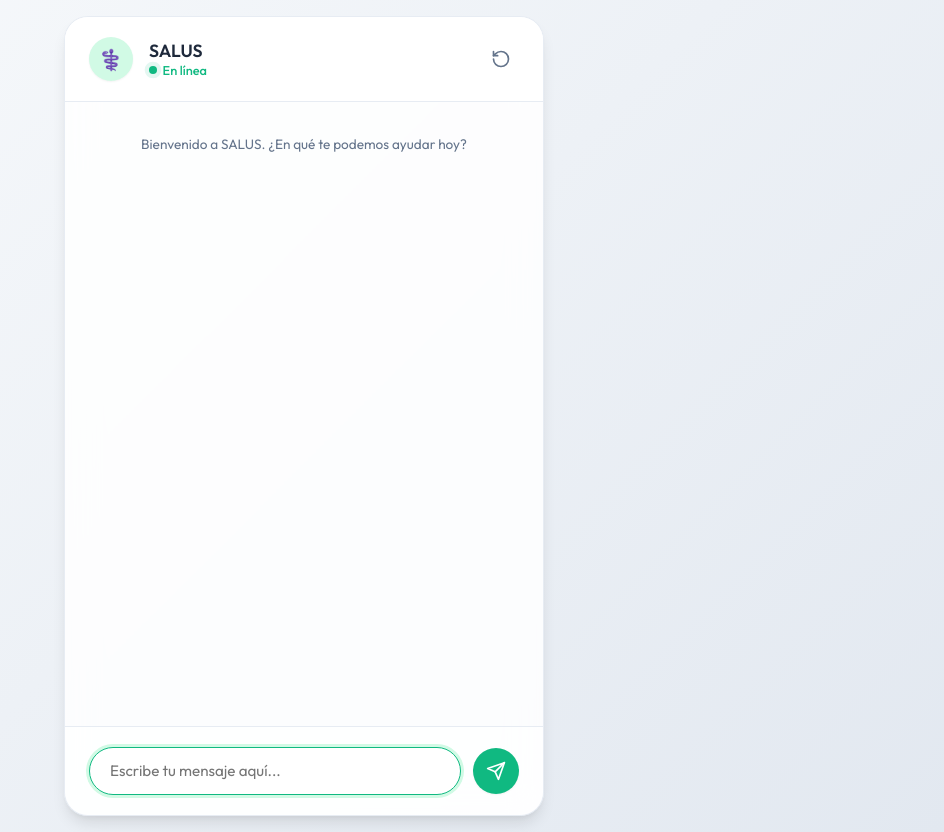
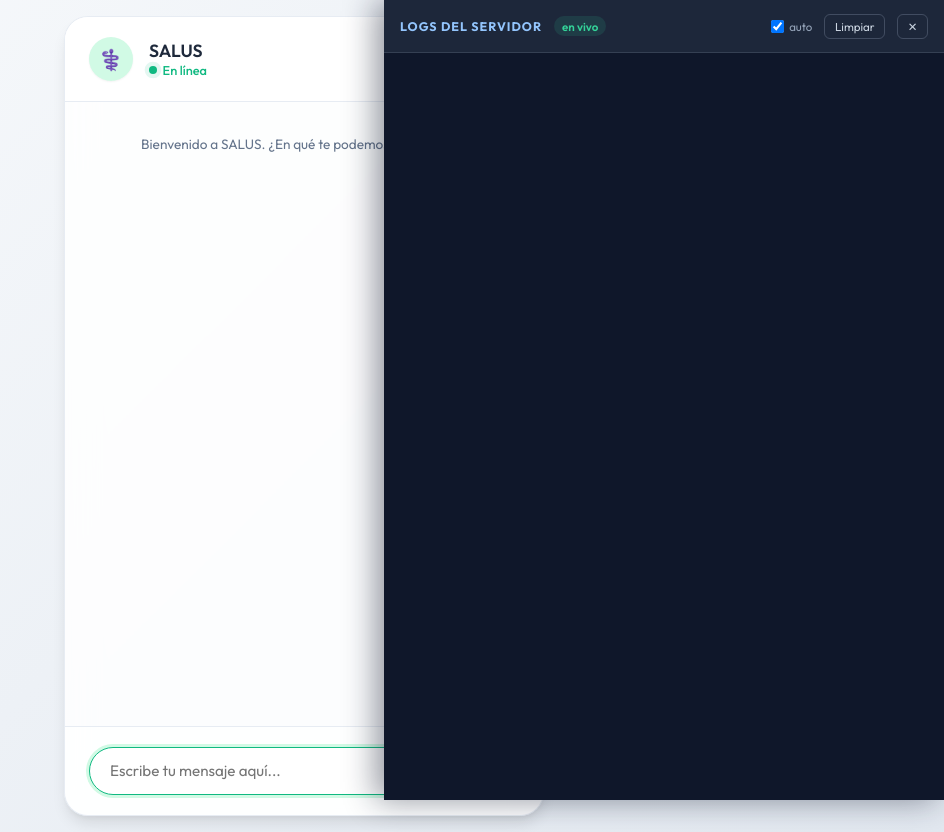
Before and after one commit to Leecsito/Salus, a Flask app: page / in a window 1280 px wide. Shown: the whole page, without its empty margins (336-1280 px from the left). Run offline with Flask 3, Linux system fonts and the light colour scheme; parts of the project's set-up code (start-up, migrations or seed data) failed here and were passed over.

Commit message:
asddasasdasd

```diff
--- a/app.py
+++ b/app.py
@@ -2,21 +2,30 @@ from flask import Flask, render_template, request, jsonify, session
 from flask_limiter import Limiter
 from flask_limiter.util import get_remote_address
 from werkzeug.exceptions import HTTPException
+import asyncio
+import logging
 import os
-import asyncio
 import sys
-import traceback
+import time
 
 # Agregar la ruta actual para las importaciones
 sys.path.append(os.path.dirname(os.path.abspath(__file__)))
 
 from config import SECRET_KEY, validar_config
+from logs import buffer_logs, configurar_logging, recortar
 from main import responder_recepcion
 from asesoria.asesoria import responder_asesoria
 from producto.producto import ejecutar_busqueda_producto as ejecutar_producto
 
+configurar_logging()
+logger = logging.getLogger("salus.app")
+
 # Falla al arrancar si faltan variables críticas (mejor que fallar en la primera petición)
-validar_config()
+try:
+    validar_config()
+except EnvironmentError as e:
+    logger.error("Configuración incompleta:\n%s", e)
+    raise
 
 app = Flask(__name__)
 app.secret_key = SECRET_KEY
@@ -53,7 +62,7 @@ def server_error(e):
 def unhandled_exception(e):
     if isinstance(e, HTTPException):
         return jsonify({"respuesta": f"Error {e.code}: {e.name}"}), e.code
-    print(f"[EXCEPCIÓN NO MANEJADA]:\n{traceback.format_exc()}")
+    logger.error("Excepción no manejada: %s", e, exc_info=True)
     return jsonify({"respuesta": "Error inesperado. Intenta de nuevo."}), 500
 # ─────────────────────────────────────────────────────────────────────────────
 
@@ -73,10 +82,12 @@ def chat():
     """
     data = request.get_json(force=True, silent=True)
     if not data:
+        logger.warning("Solicitud rechazada: sin JSON válido")
         return jsonify({"respuesta": "Solicitud inválida. Envía un JSON con el campo 'mensaje'."}), 400
 
     mensaje_usuario = data.get("mensaje", "").strip()
     if not mensaje_usuario:
+        logger.warning("Solicitud rechazada: mensaje vacío")
         return jsonify({"respuesta": "El mensaje no puede estar vacío."}), 400
 
     # Inicializar sesión si está vacía (ej. primera visita o sesión expirada)
@@ -87,7 +98,12 @@ def chat():
     fase_actual = session.get('fase', 'recepcion')
     historial = session.get('historial', [])
 
+    inicio = time.perf_counter()
+    logger.info("→ POST /api/chat | fase=%s | mensaje=%r", fase_actual, recortar(mensaje_usuario))
+
     def ok(respuesta, fase):
+        logger.info("← POST /api/chat | fase=%s | %.0f ms | respuesta=%r",
+                    fase, (time.perf_counter() - inicio) * 1000, recortar(respuesta, 200))
         return jsonify({"respuesta": respuesta, "fase": fase})
 
     try:
@@ -137,13 +153,34 @@ def chat():
             session.clear()
             return jsonify({"respuesta": "Sesión reiniciada. ¿En qué te puedo ayudar?", "fase": "recepcion"})
 
-    except Exception:
-        print(f"[ERROR en /api/chat]:\n{traceback.format_exc()}")
+    except Exception as e:
+        logger.error("Error procesando mensaje: %s", e, exc_info=True)
         return jsonify({"respuesta": "Lo siento, ocurrió un error al procesar tu mensaje. Intenta de nuevo."}), 500
+
+
+@app.route("/api/logs")
+@limiter.limit("60 per minute")
+def ver_logs():
+    """
+    Expone las últimas entradas del buffer de logs para el panel de depuración.
+    En local está abierto; en Render exige la variable LOGS_TOKEN.
+    """
+    token = os.environ.get("LOGS_TOKEN", "")
+    if token:
+        if request.args.get("token", "") != token:
+            return jsonify({"respuesta": "Token de logs inválido."}), 403
+    elif os.environ.get("RENDER"):
+        return jsonify({"respuesta": "Logs deshabilitados en producción: define LOGS_TOKEN en Render."}), 404
+
+    limite_arg = request.args.get("limit", "100")
+    limite = int(limite_arg) if limite_arg.isdigit() else 100
+    limite = max(1, min(limite, 500))
+    return jsonify({"logs": buffer_logs.ultimas(limite)})
 
 
 @app.route("/api/reset", methods=["POST"])
 def reset():
+    logger.info("↺ Sesión reiniciada por el usuario")
     session.clear()
     return jsonify({"status": "ok"})
 
--- a/main.py
+++ b/main.py
@@ -1,8 +1,12 @@
 import json
+import logging
 import os
 import sys
 sys.path.insert(0, os.path.dirname(os.path.abspath(__file__)))
 from groq_cliente import llamar_groq
+from logs import recortar
+
+logger = logging.getLogger("salus.recepcion")
 
 PROMPT_SISTEMA_RECEPCION = """Eres el recepcionista virtual de Nature's Green. Hablas con calidez, empatía genuina y cercanía, como alguien que realmente se preocupa por la persona. Nunca suenas frío, robótico ni insistente. Tu objetivo es acompañar al cliente en la conversación hasta descubrir exactamente qué necesita, sin apresurarlo. Tus respuestas son siempre cortas: máximo 1-2 frases, sin rodeos ni texto de relleno.
 
@@ -44,6 +48,7 @@ def responder_recepcion(mensaje_usuario: str, historial: list):
 
     historial.append({"role": "user", "content": mensaje_usuario})
 
+    logger.info("Recepción | prompt=PROMPT_SISTEMA_RECEPCION | user=%r", recortar(mensaje_usuario))
     try:
         respuesta_api = llamar_groq(
             messages=historial,
@@ -57,8 +62,9 @@ def responder_recepcion(mensaje_usuario: str, historial: list):
 
         historial.append({"role": "assistant", "content": json.dumps(datos)})
 
+        logger.info("Recepción resuelta | intencion=%s | respuesta=%r", intencion, recortar(respuesta_ia, 200))
         return respuesta_ia, intencion, historial
 
     except Exception as e:
-        print(f"[main.py] Error al consultar Groq: {e}")
+        logger.error("Recepción falló: %s", e, exc_info=True)
         return "Lo siento, tuve un problema para responder. Intenta de nuevo en unos segundos.", "error", historial
--- a/producto/database.py
+++ b/producto/database.py
@@ -3,6 +3,7 @@ database.py — Consulta a la base de datos Turso.
 Responsabilidad: conectarse a Turso (SQLite serverless) y buscar productos
 por nombre o descripción. Devuelve una lista de diccionarios con los datos.
 """
+import logging
 import os
 import sys
 import libsql_client
@@ -10,6 +11,9 @@ import libsql_client
 # Importa las credenciales desde el módulo central de configuración
 sys.path.insert(0, os.path.join(os.path.dirname(os.path.abspath(__file__)), ".."))
 from config import TURSO_URL, TURSO_TOKEN
+from logs import recortar
+
+logger = logging.getLogger("salus.turso")
 
 CONSULTA_SQL = """
 SELECT nombre_producto, marca, descripcion, precio1, slug,
@@ -27,6 +31,7 @@ async def buscar_producto(termino: str) -> list:
     Devuelve lista de dicts con los campos del producto, o lista vacía si no hay resultados.
     """
     termino_sql = f"%{termino}%"
+    logger.info("Turso → consulta productos LIKE %r", recortar(termino, 80))
     async with libsql_client.create_client(url=TURSO_URL, auth_token=TURSO_TOKEN) as db:
         resultado = await db.execute(CONSULTA_SQL, [termino_sql, termino_sql])
 
@@ -49,4 +54,5 @@ async def buscar_producto(termino: str) -> list:
                 "recomendaciones":   fila[12],
                 "disponible":        bool(fila[13]),
             })
+        logger.info("Turso ← %d fila(s)", len(productos))
         return productos
--- a/static/script.js
+++ b/static/script.js
@@ -112,4 +112,105 @@ document.addEventListener('DOMContentLoaded', () => {
             }
         }
     });
+
+    // ── Panel de logs del servidor ──────────────────────────────
+    const logBtn     = document.getElementById('log-btn');
+    const logPanel   = document.getElementById('log-panel');
+    const logEntries = document.getElementById('log-entries');
+    const logClose   = document.getElementById('log-close');
+    const logClear   = document.getElementById('log-clear');
+    const logAuto    = document.getElementById('log-autoscroll');
+    const logStatus  = document.getElementById('log-status');
+
+    let logTimer = null;
+
+    // Token opcional: viaja en la URL (?log_token=...) y se guarda en la pestaña
+    const params = new URLSearchParams(window.location.search);
+    if (params.has('log_token')) {
+        sessionStorage.setItem('salus_log_token', params.get('log_token'));
+        params.delete('log_token');
+        const resto = params.toString();
+        history.replaceState(null, '', window.location.pathname + (resto ? '?' + resto : ''));
+    }
+
+    function crearCelda(clase, texto) {
+        const celda = document.createElement('span');
+        celda.className = clase;
+        celda.textContent = texto;
+        return celda;
+    }
+
+    function renderLogs(entradas) {
+        logEntries.textContent = '';
+        if (!entradas.length) {
+            const vacio = document.createElement('div');
+            vacio.className = 'log-empty';
+            vacio.textContent = 'Sin actividad todavía.';
+            logEntries.appendChild(vacio);
+            return;
+        }
+        for (const entrada of entradas) {
+            const fila = document.createElement('div');
+            fila.className = 'log-row log-' + (entrada.nivel || 'info').toLowerCase();
+            fila.append(
+                crearCelda('log-time', entrada.ts || ''),
+                crearCelda('log-level', entrada.nivel || ''),
+                crearCelda('log-module', entrada.modulo || ''),
+                crearCelda('log-msg', entrada.mensaje || '')
+            );
+            logEntries.appendChild(fila);
+        }
+        if (logAuto.checked) {
+            logEntries.scrollTop = logEntries.scrollHeight;
+        }
+    }
+
+    async function cargarLogs() {
+        const token = sessionStorage.getItem('salus_log_token') || '';
+        try {
+            const url = '/api/logs?limit=200' + (token ? '&token=' + encodeURIComponent(token) : '');
+            const respuesta = await fetch(url);
+            const datos = await respuesta.json();
+            if (respuesta.ok) {
+                logStatus.textContent = 'en vivo';
+                logStatus.className = 'log-status ok';
+                renderLogs(datos.logs || []);
+            } else {
+                logStatus.textContent = datos.respuesta || 'no disponible';
+                logStatus.className = 'log-status error';
+            }
+        } catch (error) {
+            logStatus.textContent = 'sin conexión';
+            logStatus.className = 'log-status error';
+        }
+    }
+
+    function detenerLogs() {
+        if (logTimer) {
+            clearInterval(logTimer);
+            logTimer = null;
+        }
+    }
+
+    logBtn.addEventListener('click', () => {
+        const estabaAbierto = !logPanel.hidden;
+        logPanel.hidden = estabaAbierto;
+        logBtn.classList.toggle('active', !estabaAbierto);
+        if (estabaAbierto) {
+            detenerLogs();
+        } else {
+            cargarLogs();
+            logTimer = setInterval(cargarLogs, 3000);
+        }
+    });
+
+    logClose.addEventListener('click', () => {
+        logPanel.hidden = true;
+        logBtn.classList.remove('active');
+        detenerLogs();
+    });
+
+    logClear.addEventListener('click', () => {
+        logEntries.textContent = '';
+    });
 });
--- a/static/style.css
+++ b/static/style.css
@@ -290,3 +290,153 @@ body {
     0%, 80%, 100% { transform: scale(0); }
     40% { transform: scale(1); }
 }
+
+/* ── Panel de logs del servidor ─────────────────────────────── */
+.header-actions {
+    display: flex;
+    align-items: center;
+    gap: 0.35rem;
+}
+
+.icon-btn.active {
+    background: var(--primary-light);
+    color: var(--primary-dark);
+}
+
+.log-panel {
+    position: fixed;
+    top: 0;
+    right: 0;
+    width: min(560px, 100vw);
+    height: 100vh;
+    background: #0f172a;
+    color: #e2e8f0;
+    display: flex;
+    flex-direction: column;
+    box-shadow: -8px 0 30px rgba(15, 23, 42, 0.45);
+    z-index: 1000;
+}
+
+.log-header {
+    display: flex;
+    align-items: center;
+    gap: 0.75rem;
+    padding: 0.85rem 1rem;
+    border-bottom: 1px solid rgba(148, 163, 184, 0.2);
+    background: rgba(30, 41, 59, 0.95);
+}
+
+.log-title {
+    font-size: 0.78rem;
+    font-weight: 700;
+    letter-spacing: 0.08em;
+    color: #93c5fd;
+}
+
+.log-status {
+    font-size: 0.72rem;
+    padding: 0.15rem 0.5rem;
+    border-radius: 999px;
+    font-weight: 600;
+    white-space: nowrap;
+}
+
+.log-status.ok {
+    color: #34d399;
+    background: rgba(52, 211, 153, 0.12);
+}
+
+.log-status.error {
+    color: #fca5a5;
+    background: rgba(248, 113, 113, 0.12);
+}
+
+.log-auto {
+    display: flex;
+    align-items: center;
+    gap: 0.3rem;
+    font-size: 0.72rem;
+    color: #94a3b8;
+    margin-left: auto;
+    cursor: pointer;
+}
+
+.log-action {
+    background: transparent;
+    border: 1px solid rgba(148, 163, 184, 0.3);
+    color: #cbd5e1;
+    font-size: 0.72rem;
+    font-family: inherit;
+    padding: 0.25rem 0.6rem;
+    border-radius: 6px;
+    cursor: pointer;
+    transition: all 0.2s ease;
+}
+
+.log-action:hover {
+    border-color: var(--primary);
+    color: #a7f3d0;
+}
+
+.log-entries {
+    flex: 1;
+    overflow-y: auto;
+    padding: 0.75rem;
+    font-family: 'Courier New', monospace;
+    font-size: 0.76rem;
+    line-height: 1.5;
+}
+
+.log-row {
+    display: grid;
+    grid-template-columns: 62px 54px 118px 1fr;
+    gap: 0.5rem;
+    padding: 0.3rem 0.4rem;
+    border-radius: 6px;
+    border-left: 2px solid transparent;
+}
+
+.log-row:nth-child(odd) {
+    background: rgba(148, 163, 184, 0.05);
+}
+
+.log-time   { color: #64748b; }
+.log-level  { font-weight: 700; }
+.log-module { color: #93c5fd; overflow: hidden; text-overflow: ellipsis; white-space: nowrap; }
+.log-msg    { color: #e2e8f0; word-break: break-word; }
+
+.log-row.log-info    { border-left-color: #34d399; }
+.log-row.log-info    .log-level { color: #34d399; }
+.log-row.log-warning { border-left-color: #fbbf24; }
+.log-row.log-warning .log-level { color: #fbbf24; }
+.log-row.log-error   { border-left-color: #f87171; background: rgba(248, 113, 113, 0.08); }
+.log-row.log-error   .log-level { color: #f87171; }
+.log-row.log-debug   { border-left-color: #94a3b8; }
+.log-row.log-debug   .log-level { color: #94a3b8; }
+
+.log-empty {
+    color: #64748b;
+    padding: 1rem;
+    text-align: center;
+}
+
+.log-entries::-webkit-scrollbar {
+    width: 6px;
+}
+
+.log-entries::-webkit-scrollbar-thumb {
+    background: rgba(148, 163, 184, 0.35);
+    border-radius: 3px;
+}
+
+@media (max-width: 640px) {
+    .log-panel {
+        width: 100vw;
+    }
+    .log-row {
+        grid-template-columns: 54px 48px 1fr;
+    }
+    .log-module {
+        display: none;
+    }
+}
--- a/templates/index.html
+++ b/templates/index.html
@@ -25,9 +25,14 @@
                         <span class="status">En línea</span>
                     </div>
                 </div>
-                <button id="reset-btn" class="icon-btn" title="Reiniciar chat">
-                    <svg viewBox="0 0 24 24" width="20" height="20" stroke="currentColor" stroke-width="2" fill="none" stroke-linecap="round" stroke-linejoin="round"><path d="M3 12a9 9 0 1 0 9-9 9.75 9.75 0 0 0-6.74 2.74L3 8"/><path d="M3 3v5h5"/></svg>
-                </button>
+                <div class="header-actions">
+                    <button id="log-btn" class="icon-btn" title="Ver logs del servidor">
+                        <svg viewBox="0 0 24 24" width="20" height="20" stroke="currentColor" stroke-width="2" fill="none" stroke-linecap="round" stroke-linejoin="round"><polyline points="4 17 10 11 4 5"></polyline><line x1="12" y1="19" x2="20" y2="19"></line></svg>
+                    </button>
+                    <button id="reset-btn" class="icon-btn" title="Reiniciar chat">
+                        <svg viewBox="0 0 24 24" width="20" height="20" stroke="currentColor" stroke-width="2" fill="none" stroke-linecap="round" stroke-linejoin="round"><path d="M3 12a9 9 0 1 0 9-9 9.75 9.75 0 0 0-6.74 2.74L3 8"/><path d="M3 3v5h5"/></svg>
+                    </button>
+                </div>
             </header>
 
             <main class="chat-messages" id="chat-messages">
@@ -45,6 +50,17 @@
                 </form>
             </footer>
         </div>
+
+        <aside class="log-panel" id="log-panel" hidden>
+            <div class="log-header">
+                <span class="log-title">LOGS DEL SERVIDOR</span>
+                <span class="log-status ok" id="log-status">en vivo</span>
+                <label class="log-auto"><input type="checkbox" id="log-autoscroll" checked> auto</label>
+                <button class="log-action" id="log-clear" type="button">Limpiar</button>
+                <button class="log-action" id="log-close" type="button">✕</button>
+            </div>
+            <div class="log-entries" id="log-entries"></div>
+        </aside>
     </div>
     <script src="{{ url_for('static', filename='script.js') }}"></script>
 </body>
```
Also changed, not shown: DOCUMENTACION.md (+31 -8 lines), asesoria/asesoria.py (+10 -1 lines), groq_cliente.py (+19 -2 lines), logs.py (added, +84 -0 lines), producto/extractor.py (+8 -2 lines), producto/producto.py (+15 -0 lines), producto/vendedor.py (+9 -2 lines), 2 other files.
